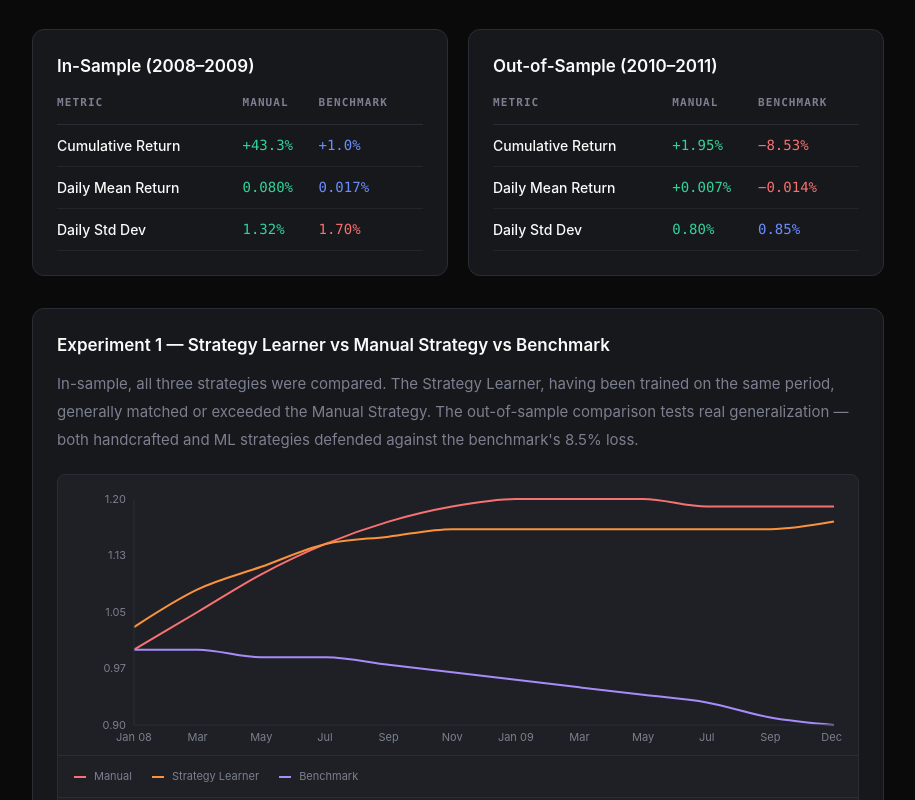
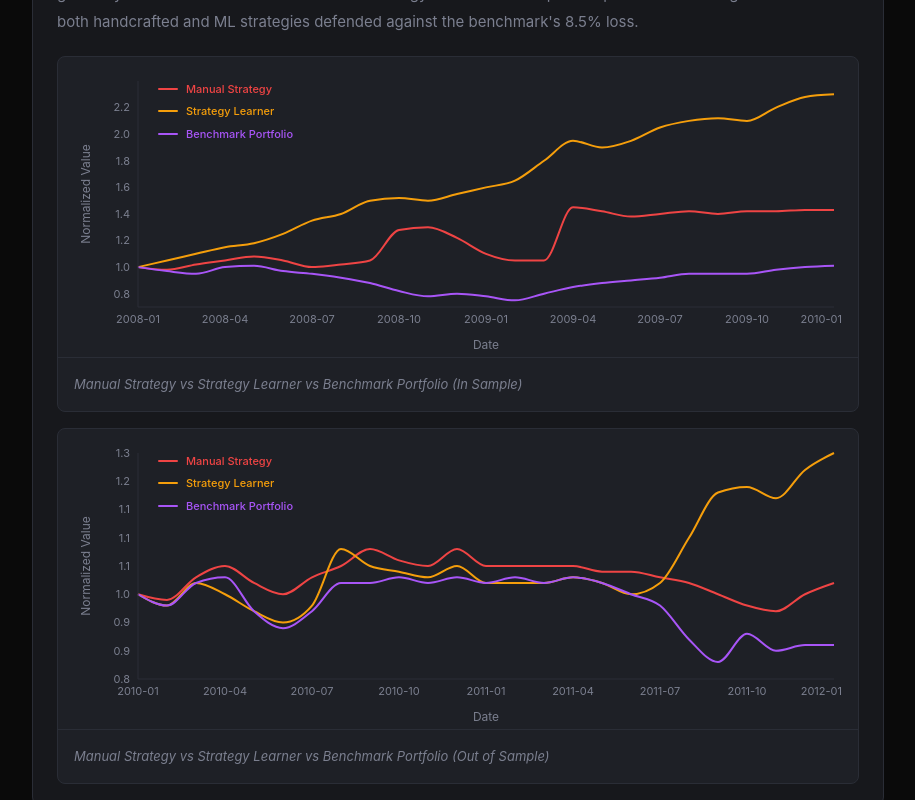
Before and after one commit to JYtheSang/Porforlio-Website, a Next.js app: page /ml4t in a window 1280 px wide. Shown: the part 3100-3900 px from the top of the page, without its empty margins (182-1097 px from the left). Built offline with nearby package versions, Linux system fonts and the light colour scheme.

Commit message:
Fixed charts

```diff
--- a/src/app/ml4t/page.tsx
+++ b/src/app/ml4t/page.tsx
@@ -1,5 +1,4 @@
 import type { Metadata } from "next"
-import { BollingerBandsChart } from "@/components/ml4t/bollinger-bands-chart"
 import { PortfolioPerformanceChart } from "@/components/ml4t/portfolio-performance-chart"
 import { MarketImpactChart } from "@/components/ml4t/market-impact-chart"
 import { TOCBenchmarkChart } from "@/components/ml4t/toc-benchmark-chart"
@@ -96,12 +95,6 @@ export default function ML4T() {
                     </div>
                   ))}
                 </div>
-                <div className="bg-[#1e2026] border border-[#2a2d36] rounded-lg overflow-hidden">
-                  <BollingerBandsChart />
-                  <p className="text-[13px] text-[#7b7f8f] px-4 py-4 leading-relaxed border-t border-[#2a2d36] italic">
-                    Bollinger Bands illustration — price relative to 20-day SMA ± 1.5σ bands. Buy signals typically cluster near the lower band during drawdowns.
-                  </p>
-                </div>
               </div>
             </div>
 
@@ -194,13 +187,13 @@ export default function ML4T() {
               <div className="bg-[#1e2026] border border-[#2a2d36] rounded-lg overflow-hidden">
                 <PortfolioPerformanceChart inSample />
                 <p className="text-[13px] text-[#7b7f8f] px-4 py-4 leading-relaxed border-t border-[#2a2d36] italic">
-                  In-sample (2008–2009): normalized portfolio values. Red = Manual Strategy, Orange = Strategy Learner, Purple = Benchmark.
+                  Manual Strategy vs Strategy Learner vs Benchmark Portfolio (In Sample)
                 </p>
               </div>
               <div className="bg-[#1e2026] border border-[#2a2d36] rounded-lg overflow-hidden">
                 <PortfolioPerformanceChart inSample={false} />
                 <p className="text-[13px] text-[#7b7f8f] px-4 py-4 leading-relaxed border-t border-[#2a2d36] italic">
-                  Out-of-sample (2010–2011): both active strategies outperform the buy-and-hold benchmark.
+                  Manual Strategy vs Strategy Learner vs Benchmark Portfolio (Out of Sample)
                 </p>
               </div>
             </div>
@@ -217,7 +210,7 @@ export default function ML4T() {
             <div className="bg-[#1e2026] border border-[#2a2d36] rounded-lg overflow-hidden">
               <MarketImpactChart />
               <p className="text-[13px] text-[#7b7f8f] px-4 py-4 leading-relaxed border-t border-[#2a2d36] italic">
-                Higher market impact → fewer trades (blue bars) and lower cumulative return (red bars). The learner&apos;s built-in impact awareness drives this adaptive behavior automatically.
+                Impact Analysis on Trading Strategy (JPM)
               </p>
             </div>
           </div>
@@ -255,7 +248,7 @@ export default function ML4T() {
             <div className="bg-[#1e2026] border border-[#2a2d36] rounded-lg overflow-hidden">
               <TOCBenchmarkChart />
               <p className="text-[13px] text-[#7b7f8f] px-4 py-4 leading-relaxed border-t border-[#2a2d36] italic">
-                ToC vs Benchmark: with perfect foresight, the same capital would grow ~57× over the same period.
+                Theoretically Optimal Portfolio vs. Benchmark Portfolio
               </p>
             </div>
           </div>
--- a/src/components/ml4t/portfolio-performance-chart.tsx
+++ b/src/components/ml4t/portfolio-performance-chart.tsx
@@ -1,6 +1,7 @@
 "use client"
 
 import {
+  Label,
   Line,
   LineChart,
   ResponsiveContainer,
@@ -10,62 +11,114 @@ import {
 } from "recharts"
 import { AnimatedChartWrapper } from "./animated-chart-wrapper"
 
-// Synthetic illustrative portfolio values (normalized to start at 1.0)
-function generatePortfolioData(inSample: boolean) {
-  const points: { date: string; manual: number; learner: number; benchmark: number }[] = []
-  const dates = inSample
-    ? ["Jan 08", "Mar", "May", "Jul", "Sep", "Nov", "Jan 09", "Mar", "May", "Jul", "Sep", "Dec"]
-    : ["Jan 10", "Mar", "May", "Jul", "Sep", "Nov", "Jan 11", "Mar", "May", "Jul", "Sep", "Dec"]
-  const n = dates.length
+const inSampleData = [
+  { date: "2008-01", manual: 1.00, learner: 1.00, benchmark: 1.00 },
+  { date: "2008-02", manual: 0.98, learner: 1.05, benchmark: 0.97 },
+  { date: "2008-03", manual: 1.02, learner: 1.10, benchmark: 0.95 },
+  { date: "2008-04", manual: 1.05, learner: 1.15, benchmark: 1.00 },
+  { date: "2008-05", manual: 1.08, learner: 1.18, benchmark: 1.01 },
+  { date: "2008-06", manual: 1.05, learner: 1.25, benchmark: 0.97 },
+  { date: "2008-07", manual: 1.00, learner: 1.35, benchmark: 0.95 },
+  { date: "2008-08", manual: 1.02, learner: 1.40, benchmark: 0.92 },
+  { date: "2008-09", manual: 1.05, learner: 1.50, benchmark: 0.88 },
+  { date: "2008-10", manual: 1.28, learner: 1.52, benchmark: 0.82 },
+  { date: "2008-11", manual: 1.30, learner: 1.50, benchmark: 0.78 },
+  { date: "2008-12", manual: 1.22, learner: 1.55, benchmark: 0.80 },
+  { date: "2009-01", manual: 1.10, learner: 1.60, benchmark: 0.78 },
+  { date: "2009-02", manual: 1.05, learner: 1.65, benchmark: 0.75 },
+  { date: "2009-03", manual: 1.05, learner: 1.80, benchmark: 0.80 },
+  { date: "2009-04", manual: 1.45, learner: 1.95, benchmark: 0.85 },
+  { date: "2009-05", manual: 1.42, learner: 1.90, benchmark: 0.88 },
+  { date: "2009-06", manual: 1.38, learner: 1.95, benchmark: 0.90 },
+  { date: "2009-07", manual: 1.40, learner: 2.05, benchmark: 0.92 },
+  { date: "2009-08", manual: 1.42, learner: 2.10, benchmark: 0.95 },
+  { date: "2009-09", manual: 1.40, learner: 2.12, benchmark: 0.95 },
+  { date: "2009-10", manual: 1.42, learner: 2.10, benchmark: 0.95 },
+  { date: "2009-11", manual: 1.42, learner: 2.20, benchmark: 0.98 },
+  { date: "2009-12", manual: 1.43, learner: 2.28, benchmark: 1.00 },
+  { date: "2010-01", manual: 1.43, learner: 2.30, benchmark: 1.01 },
+]
 
-  for (let i = 0; i < n; i++) {
-    const t = i / (n - 1)
-    const manual = inSample
-      ? 1 + t * 0.25 + Math.sin(t * 4) * 0.08
-      : 1 + t * 0.02 + Math.sin(t * 3) * 0.015
-    const learner = inSample
-      ? 1 + t * 0.24 + Math.sin(t * 4 + 0.5) * 0.07
-      : 1 + t * 0.022 + Math.sin(t * 3 + 0.3) * 0.012
-    const benchmark = inSample
-      ? 1 - t * 0.15 + Math.sin(t * 2) * 0.05
-      : 1 - t * 0.06 + Math.sin(t * 2.5) * 0.03
+const outSampleData = [
+  { date: "2010-01", manual: 1.00, learner: 1.00, benchmark: 1.00 },
+  { date: "2010-02", manual: 0.99, learner: 0.98, benchmark: 0.98 },
+  { date: "2010-03", manual: 1.03, learner: 1.02, benchmark: 1.02 },
+  { date: "2010-04", manual: 1.05, learner: 1.00, benchmark: 1.03 },
+  { date: "2010-05", manual: 1.02, learner: 0.97, benchmark: 0.97 },
+  { date: "2010-06", manual: 1.00, learner: 0.95, benchmark: 0.94 },
+  { date: "2010-07", manual: 1.03, learner: 0.98, benchmark: 0.97 },
+  { date: "2010-08", manual: 1.05, learner: 1.08, benchmark: 1.02 },
+  { date: "2010-09", manual: 1.08, learner: 1.05, benchmark: 1.02 },
+  { date: "2010-10", manual: 1.06, learner: 1.04, benchmark: 1.03 },
+  { date: "2010-11", manual: 1.05, learner: 1.03, benchmark: 1.02 },
+  { date: "2010-12", manual: 1.08, learner: 1.05, benchmark: 1.03 },
+  { date: "2011-01", manual: 1.05, learner: 1.02, benchmark: 1.02 },
+  { date: "2011-02", manual: 1.05, learner: 1.02, benchmark: 1.03 },
+  { date: "2011-03", manual: 1.05, learner: 1.02, benchmark: 1.02 },
+  { date: "2011-04", manual: 1.05, learner: 1.03, benchmark: 1.03 },
+  { date: "2011-05", manual: 1.04, learner: 1.02, benchmark: 1.02 },
+  { date: "2011-06", manual: 1.04, learner: 1.00, benchmark: 1.00 },
+  { date: "2011-07", manual: 1.03, learner: 1.02, benchmark: 0.98 },
+  { date: "2011-08", manual: 1.02, learner: 1.10, benchmark: 0.92 },
+  { date: "2011-09", manual: 1.00, learner: 1.18, benchmark: 0.88 },
+  { date: "2011-10", manual: 0.98, learner: 1.19, benchmark: 0.93 },
+  { date: "2011-11", manual: 0.97, learner: 1.17, benchmark: 0.90 },
+  { date: "2011-12", manual: 1.00, learner: 1.22, benchmark: 0.91 },
+  { date: "2012-01", manual: 1.02, learner: 1.25, benchmark: 0.91 },
+]
 
-    points.push({
-      date: dates[i],
-      manual: Math.round(manual * 100) / 100,
-      learner: Math.round(learner * 100) / 100,
-      benchmark: Math.round(benchmark * 100) / 100,
-    })
-  }
-  return points
-}
+const IN_SAMPLE_TICKS = [
+  "2008-01", "2008-04", "2008-07", "2008-10",
+  "2009-01", "2009-04", "2009-07", "2009-10",
+  "2010-01",
+]
 
-const inSampleData = generatePortfolioData(true)
-const outSampleData = generatePortfolioData(false)
+const OUT_SAMPLE_TICKS = [
+  "2010-01", "2010-04", "2010-07", "2010-10",
+  "2011-01", "2011-04", "2011-07", "2011-10",
+  "2012-01",
+]
 
 export function PortfolioPerformanceChart({ inSample }: { inSample: boolean }) {
   const data = inSample ? inSampleData : outSampleData
+  const xTicks = inSample ? IN_SAMPLE_TICKS : OUT_SAMPLE_TICKS
+  const yDomain: [number, number] = inSample ? [0.7, 2.4] : [0.85, 1.25]
+  const yTicks = inSample
+    ? [0.8, 1.0, 1.2, 1.4, 1.6, 1.8, 2.0, 2.2]
+    : [0.85, 0.90, 0.95, 1.00, 1.05, 1.10, 1.15, 1.20, 1.25]
+
   return (
     <div className="w-full flex flex-col">
-      <AnimatedChartWrapper placeholderClassName="h-[240px] md:h-[280px]">
-        <div className="w-full h-[240px] md:h-[280px] shrink-0 px-4 pt-4">
+      <AnimatedChartWrapper placeholderClassName="h-[260px] md:h-[300px]">
+        <div className="w-full h-[260px] md:h-[300px] shrink-0 px-4 pt-4 relative">
+          <div className="absolute top-6 left-[100px] z-10 flex flex-col gap-1.5 text-[11px]">
+            <span className="flex items-center gap-2"><span className="w-5 h-0.5 shrink-0 bg-[#ef4444] rounded-full" /><span className="text-[#ef4444] font-medium">Manual Strategy</span></span>
+            <span className="flex items-center gap-2"><span className="w-5 h-0.5 shrink-0 bg-[#f59e0b] rounded-full" /><span className="text-[#f59e0b] font-medium">Strategy Learner</span></span>
+            <span className="flex items-center gap-2"><span className="w-5 h-0.5 shrink-0 bg-[#a855f7] rounded-full" /><span className="text-[#a855f7] font-medium">Benchmark Portfolio</span></span>
+          </div>
           <ResponsiveContainer width="100%" height="100%">
-        <LineChart data={data} margin={{ top: 8, right: 8, left: 0, bottom: 0 }} >
+            <LineChart data={data} margin={{ top: 8, right: 8, left: 4, bottom: 20 }}>
               <XAxis
                 dataKey="date"
                 stroke="#7b7f8f"
                 tick={{ fill: "#7b7f8f", fontSize: 11 }}
                 axisLine={{ stroke: "#2a2d36" }}
                 tickLine={false}
-          />
+                ticks={xTicks}
+              >
+                <Label value="Date" position="insideBottom" offset={-12} fill="#7b7f8f" fontSize={12} />
+              </XAxis>
               <YAxis
                 stroke="#7b7f8f"
                 tick={{ fill: "#7b7f8f", fontSize: 11 }}
                 axisLine={{ stroke: "#2a2d36" }}
                 tickLine={false}
-            domain={["auto", "auto"]}
-            tickFormatter={(v) => v.toFixed(2)}
-          />
+                domain={yDomain}
+                ticks={yTicks}
+                tickFormatter={(v: number) => v.toFixed(1)}
+              >
+                <Label value="Normalized Value" angle={-90} position="insideLeft" offset={8} fill="#7b7f8f" fontSize={12} style={{ textAnchor: "middle" }} />
+              </YAxis>
               <Tooltip
                 contentStyle={{
                   backgroundColor: "#1e2026",
@@ -73,21 +126,21 @@ export function PortfolioPerformanceChart({ inSample }: { inSample: boolean }) {
                   borderRadius: "8px",
                   fontSize: 12,
                 }}
-            formatter={(value: number | undefined) => [value != null ? value.toFixed(3) : "", ""]}
+                formatter={(value: number | undefined, name?: string) => [value != null ? value.toFixed(2) : "", name ?? ""]}
                 labelFormatter={(label) => label}
               />
               <Line
                 type="monotone"
                 dataKey="manual"
-            stroke="#f87171"
+                stroke="#ef4444"
                 strokeWidth={2}
                 dot={false}
-            name="Manual"
+                name="Manual Strategy"
               />
               <Line
                 type="monotone"
                 dataKey="learner"
-            stroke="#fb923c"
+                stroke="#f59e0b"
                 strokeWidth={2}
                 dot={false}
                 name="Strategy Learner"
@@ -95,20 +148,15 @@ export function PortfolioPerformanceChart({ inSample }: { inSample: boolean }) {
               <Line
                 type="monotone"
                 dataKey="benchmark"
-            stroke="#a78bfa"
+                stroke="#a855f7"
                 strokeWidth={2}
                 dot={false}
-            name="Benchmark"
+                name="Benchmark Portfolio"
               />
             </LineChart>
           </ResponsiveContainer>
         </div>
       </AnimatedChartWrapper>
-      <div className="flex flex-wrap items-center gap-x-5 gap-y-2 px-4 pt-3 pb-3 text-[11px] text-[#7b7f8f] border-t border-[#2a2d36]">
-        <span className="flex items-center gap-2 shrink-0"><span className="w-3 h-0.5 shrink-0 bg-[#f87171]" />Manual</span>
-        <span className="flex items-center gap-2 shrink-0"><span className="w-3 h-0.5 shrink-0 bg-[#fb923c]" />Strategy Learner</span>
-        <span className="flex items-center gap-2 shrink-0"><span className="w-3 h-0.5 shrink-0 bg-[#a78bfa]" />Benchmark</span>
-      </div>
     </div>
   )
 }
--- a/src/components/ml4t/toc-benchmark-chart.tsx
+++ b/src/components/ml4t/toc-benchmark-chart.tsx
@@ -1,6 +1,7 @@
 "use client"
 
 import {
+  Label,
   Line,
   LineChart,
   ResponsiveContainer,
@@ -10,45 +11,72 @@ import {
 } from "recharts"
 import { AnimatedChartWrapper } from "./animated-chart-wrapper"
 
-// Synthetic: ToC grows exponentially with perfect foresight; benchmark is flat
-function generateTOCData() {
-  const dates = ["Jan 08", "Mar", "May", "Jul", "Sep", "Nov", "Jan 09", "Mar", "May", "Jul", "Sep", "Dec"]
-  return dates.map((date, i) => {
-    const t = i / (dates.length - 1)
-    const toc = 1 * Math.exp(t * 4.05) // ~57x growth
-    const benchmark = 1 + t * 0.06 + Math.sin(t * 3) * 0.02
-    return {
-      date,
-      toc: Math.round(toc * 10) / 10,
-      benchmark: Math.round(benchmark * 100) / 100,
-    }
-  })
-}
+const data = [
+  { date: "2008-01", toc: 1.0, benchmark: 1.00 },
+  { date: "2008-02", toc: 2.0, benchmark: 0.97 },
+  { date: "2008-03", toc: 3.5, benchmark: 0.95 },
+  { date: "2008-04", toc: 5.0, benchmark: 1.00 },
+  { date: "2008-05", toc: 7.0, benchmark: 1.01 },
+  { date: "2008-06", toc: 10.0, benchmark: 0.97 },
+  { date: "2008-07", toc: 15.5, benchmark: 0.94 },
+  { date: "2008-08", toc: 17.0, benchmark: 0.90 },
+  { date: "2008-09", toc: 20.0, benchmark: 0.72 },
+  { date: "2008-10", toc: 22.5, benchmark: 0.60 },
+  { date: "2008-11", toc: 24.0, benchmark: 0.55 },
+  { date: "2008-12", toc: 26.0, benchmark: 0.58 },
+  { date: "2009-01", toc: 29.5, benchmark: 0.55 },
+  { date: "2009-02", toc: 31.0, benchmark: 0.50 },
+  { date: "2009-03", toc: 33.0, benchmark: 0.52 },
+  { date: "2009-04", toc: 36.5, benchmark: 0.65 },
+  { date: "2009-05", toc: 38.0, benchmark: 0.70 },
+  { date: "2009-06", toc: 40.0, benchmark: 0.72 },
+  { date: "2009-07", toc: 43.5, benchmark: 0.78 },
+  { date: "2009-08", toc: 44.0, benchmark: 0.80 },
+  { date: "2009-09", toc: 46.5, benchmark: 0.82 },
+  { date: "2009-10", toc: 51.5, benchmark: 0.85 },
+  { date: "2009-11", toc: 52.0, benchmark: 0.90 },
+  { date: "2009-12", toc: 55.5, benchmark: 0.88 },
+  { date: "2010-01", toc: 57.5, benchmark: 0.85 },
+]
 
-const data = generateTOCData()
+const QUARTERLY_TICKS = [
+  "2008-01", "2008-04", "2008-07", "2008-10",
+  "2009-01", "2009-04", "2009-07", "2009-10",
+  "2010-01",
+]
 
 export function TOCBenchmarkChart() {
   return (
     <div className="w-full flex flex-col">
       <AnimatedChartWrapper placeholderClassName="h-[260px] md:h-[300px]">
-        <div className="w-full h-[260px] md:h-[300px] shrink-0 px-4 pt-4">
+        <div className="w-full h-[260px] md:h-[300px] shrink-0 px-4 pt-4 relative">
+          <div className="absolute top-6 left-[100px] z-10 flex flex-col gap-1.5 text-[11px]">
+            <span className="flex items-center gap-2"><span className="w-5 h-0.5 shrink-0 bg-[#ef4444] rounded-full" /><span className="text-[#ef4444] font-medium">Theoretically Optimal Portfolio</span></span>
+            <span className="flex items-center gap-2"><span className="w-5 h-0.5 shrink-0 bg-[#a855f7] rounded-full" /><span className="text-[#a855f7] font-medium">Benchmark Portfolio</span></span>
+          </div>
           <ResponsiveContainer width="100%" height="100%">
-        <LineChart data={data} margin={{ top: 8, right: 8, left: 0, bottom: 0 }} >
+            <LineChart data={data} margin={{ top: 8, right: 8, left: 4, bottom: 20 }}>
               <XAxis
                 dataKey="date"
                 stroke="#7b7f8f"
                 tick={{ fill: "#7b7f8f", fontSize: 11 }}
                 axisLine={{ stroke: "#2a2d36" }}
                 tickLine={false}
-          />
+                ticks={QUARTERLY_TICKS}
+              >
+                <Label value="Date" position="insideBottom" offset={-12} fill="#7b7f8f" fontSize={12} />
+              </XAxis>
               <YAxis
                 stroke="#7b7f8f"
                 tick={{ fill: "#7b7f8f", fontSize: 11 }}
                 axisLine={{ stroke: "#2a2d36" }}
                 tickLine={false}
-            domain={["auto", "auto"]}
-            tickFormatter={(v) => (v >= 1000 ? `${(v / 1000).toFixed(1)}k` : v.toFixed(1))}
-          />
+                domain={[0, 60]}
+                ticks={[0, 10, 20, 30, 40, 50, 60]}
+                tickFormatter={(v: number) => String(v)}
+              >
+                <Label value="Normalized Value" angle={-90} position="insideLeft" offset={8} fill="#7b7f8f" fontSize={12} style={{ textAnchor: "middle" }} />
+              </YAxis>
               <Tooltip
                 contentStyle={{
                   backgroundColor: "#1e2026",
@@ -56,13 +84,13 @@ export function TOCBenchmarkChart() {
                   borderRadius: "8px",
                   fontSize: 12,
                 }}
-            formatter={(value: number | undefined) => [value != null ? value.toFixed(2) : "", ""]}
+                formatter={(value: number | undefined, name?: string) => [value != null ? value.toFixed(2) : "", name ?? ""]}
                 labelFormatter={(label) => label}
               />
               <Line
                 type="monotone"
                 dataKey="benchmark"
-            stroke="#6c8eff"
+                stroke="#a855f7"
                 strokeWidth={2}
                 dot={false}
                 name="Benchmark"
@@ -70,7 +98,7 @@ export function TOCBenchmarkChart() {
               <Line
                 type="monotone"
                 dataKey="toc"
-            stroke="#34d399"
+                stroke="#ef4444"
                 strokeWidth={2}
                 dot={false}
                 name="Theoretically Optimal"
@@ -79,10 +107,6 @@ export function TOCBenchmarkChart() {
           </ResponsiveContainer>
         </div>
       </AnimatedChartWrapper>
-      <div className="flex flex-wrap items-center gap-x-5 gap-y-2 px-4 pt-3 pb-3 text-[11px] text-[#7b7f8f] border-t border-[#2a2d36]">
-        <span className="flex items-center gap-2 shrink-0"><span className="w-3 h-0.5 shrink-0 bg-[#34d399]" />Theoretically Optimal</span>
-        <span className="flex items-center gap-2 shrink-0"><span className="w-3 h-0.5 shrink-0 bg-[#6c8eff]" />Benchmark</span>
-      </div>
     </div>
   )
 }
```
Also changed, not shown: src/components/ml4t/market-impact-chart.tsx (+56 -30 lines). Lines whose indentation alone changed are shown as unchanged.
